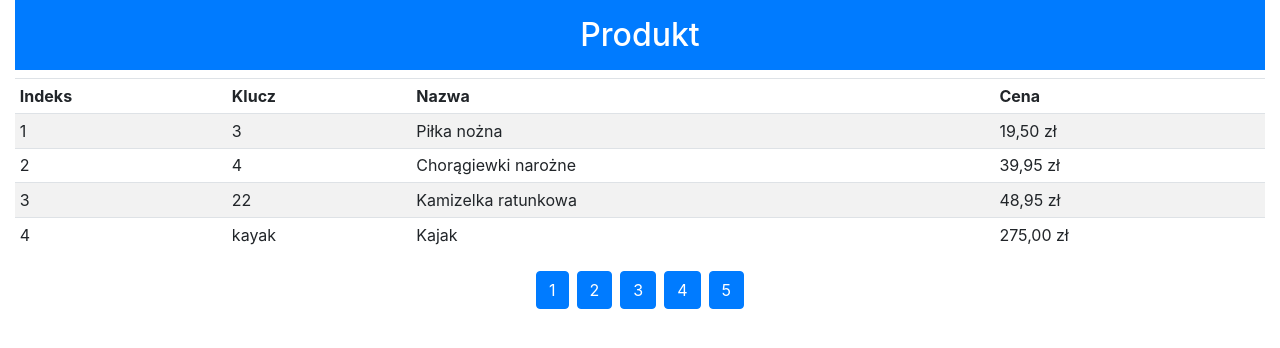
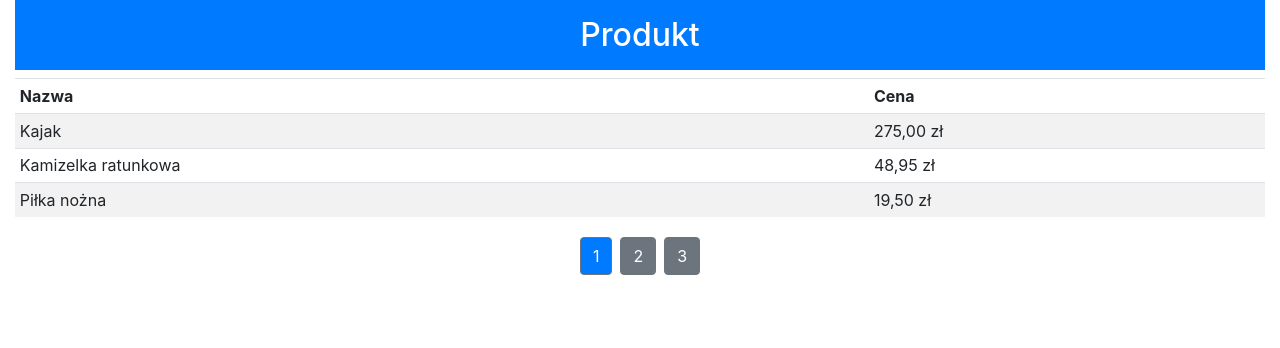
Before and after one commit to marekz/vuejs_simple_example, a Vue app in the folder templatesanddata/: page / in a window 1280 px wide. Shown: the top 348 px of the page. Built offline with nearby package versions, Linux system fonts and the light colour scheme.

Commit message:
Loop directive and using calculated properties

```diff
--- a/templatesanddata/src/App.vue
+++ b/templatesanddata/src/App.vue
@@ -2,11 +2,9 @@
   <div class="container-fluid">
     <h2 class="bg-primary text-white text-center p-3">Produkt</h2>
     <table class="table table-sm table-border table-striped text-left">
-      <tr><th>Indeks</th><th>Klucz</th><th>Nazwa</th><th>Cena</th></tr>
+      <tr><th>Nazwa</th><th>Cena</th></tr>
       <tbody>
-        <tr v-for="(p, key, i) in products" v-bind:key="p.name">
-          <td>{{ i + 1 }}</td>
-          <td>{{ key }}</td>
+        <tr v-for="p in pageItems" v-bind:key="p.name">
           <td>{{ p.name }}</td>
           <td>{{ p.price | currency }}</td>
         </tr>
@@ -14,8 +12,9 @@
     </table>
     <div class="text-center">
       <!-- eslint-disable-next-line vue/require-v-for-key -->
-      <button v-for="i in 5" v-on:click="handleClick(i)"
-              class="btn btn-primary m-1">
+      <button v-for="i in pageCount" v-on:click="selectPage(i)"
+              class="btn btn-secondary m-1"
+              v-bind:class="{'bg-primary': currentPage == i}">
         {{ i }}
       </button>
     </div>
@@ -23,17 +22,32 @@
 </template>
 
 <script>
-  import Vue from "vue";
   export default {
   name: 'MyComponent',
   data: function () {
     return {
-      products: {
-        "kayak": { name: "Kajak", price: 275},
-        22: { name: "Kamizelka ratunkowa", price: 48.95},
-        3: { name: "Piłka nożna", price: 19.50},
-        4: { name: "Chorągiewki narożne", price: 39.95}
-      }
+      pageSize: 3,
+      currentPage: 1,
+      products: [
+        { name: "Kajak", price: 275 },
+        { name: "Kamizelka ratunkowa", price: 48.95 },
+        { name: "Piłka nożna", price: 19.50 },
+        { name: "Chorągiewki narożne", price: 39.95 },
+        { name: "Stadion", price: 79500 },
+        { name: "Myśląca czapeczka", price: 16 },
+        { name: "Chwiejne krzesło", price: 29.95 },
+        { name: "Szachownica", price: 75 },
+        { name: "Złoty król", price: 1200}
+      ]
+    }
+  },
+  computed: {
+    pageCount() {
+      return Math.ceil(this.products.length / this.pageSize);
+    },
+    pageItems() {
+      let start = (this.currentPage - 1) * this.pageSize;
+      return this.products.slice(start, start + this.pageSize);
     }
   },
   filters: {
@@ -43,17 +57,9 @@
     }
   },
   methods: {
-    handleClick() {
-      Vue.set(this.products, 5, { name: "Buty do biegania", price: 100 });
+    selectPage(page) {
+      this.currentPage = page;
     }
   }
 }
 </script>
-<style>
-  [odd] {
-    background-color: lightblue;
-  }
-  #tagged {
-    background-color: coral;
-  }
-</style>
```
